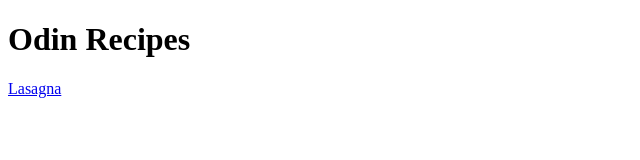
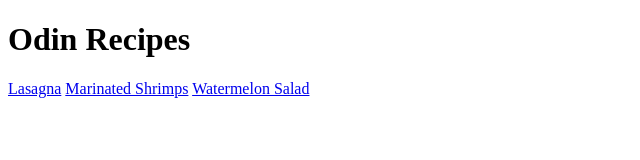
Before and after one commit to TomPic93/odin-recipes, a plain HTML site: page index.html in a window 1280 px wide. Shown: the whole page, without its empty margins (0-640 px from the left). Drawn offline with Linux system fonts and the light colour scheme.

Commit message:
add links to other pages

```diff
--- a/index.html
+++ b/index.html
@@ -8,6 +8,8 @@
     <body>
         <h1>Odin Recipes</h1>
         <a target="_blank" href="./Recipes/lasagna.html">Lasagna</a>
+        <a target="_blank" href="./recipes/marinated_shrimp.html">Marinated Shrimps</a>
+        <a target="_blank" href="./recipes/watermelon_salad.html">Watermelon Salad</a>
     </body>
 
 
```
